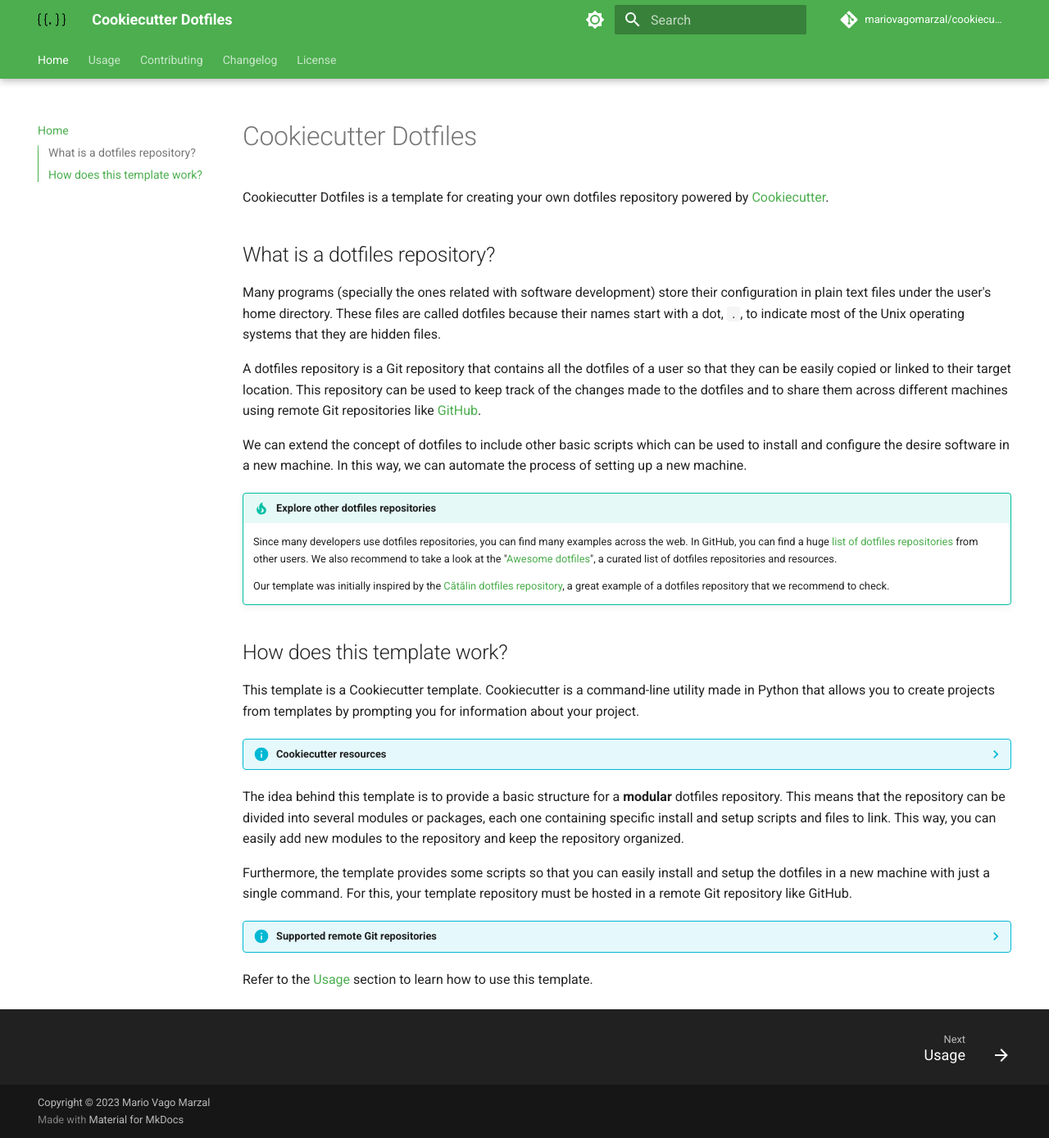
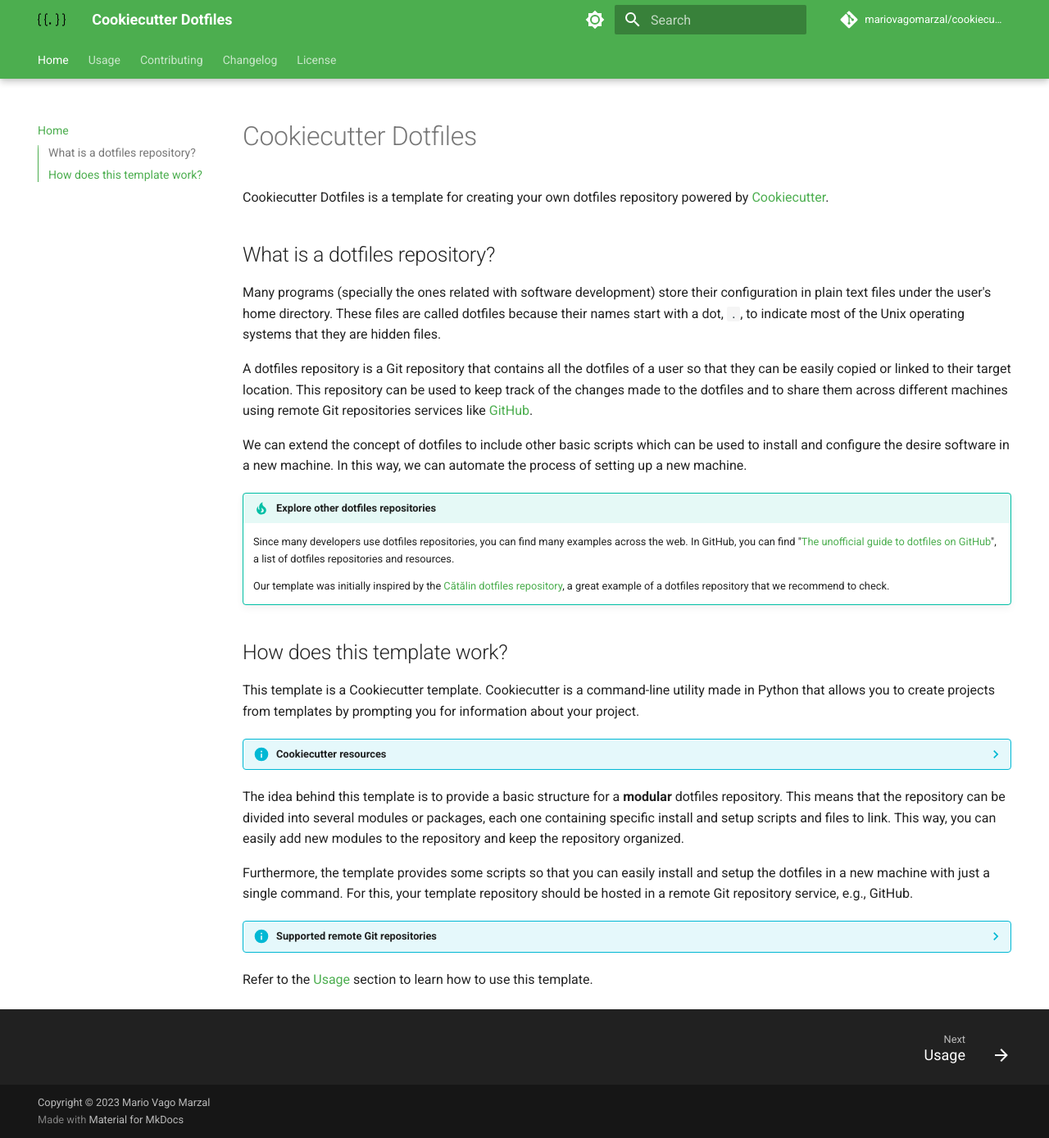
Before and after one commit to mariovagomarzal/cookiecutter-dotfiles, an MkDocs documentation site: the page built from docs/index.md, in a window 1280 px wide and 1388 px high. Shown: the whole window at 82% size. Built offline with MkDocs 1.6.1 and Material for MkDocs 9.7.7, drawn with Linux system fonts in a browser that asks for light colours; comment, search, counter and statistics services are not loaded.

Commit message:
Edit some general information about dotfiles

```diff
--- a/docs/index.md
+++ b/docs/index.md
@@ -14,7 +14,7 @@
 user so that they can be easily copied or linked to their target location.
 This repository can be used to keep track of the changes made to the
 dotfiles and to share them across different machines using remote Git
-repositories like [GitHub](https://github.com).
+repositories services like [GitHub](https://github.com).
 
 We can extend the concept of dotfiles to include other basic scripts which can
 be used to install and configure the desire software in a new machine. In this
@@ -23,10 +23,8 @@
 !!! tip "Explore other dotfiles repositories"
 
     Since many developers use dotfiles repositories, you can find many examples
-    across the web. In GitHub, you can find a huge [list of dotfiles repositories](
-    https://github.com/search?q=dotfiles&type=repositories) from other users. We also recommend to take a
-    look at the "[Awesome dotfiles](https://github.com/webpro/awesome-dotfiles)",
-    a curated list of dotfiles repositories and resources.
+    across the web. In GitHub, you can find "[The unofficial guide to dotfiles on GitHub](https://dotfiles.github.io/)",
+    a list of dotfiles repositories and resources.
 
     Our template was initially inspired by the [Cătălin dotfiles repository](
     https://github.com/alrra/dotfiles), a great example of a dotfiles repository
@@ -51,7 +49,7 @@
 
 Furthermore, the template provides some scripts so that you can easily install
 and setup the dotfiles in a new machine with just a single command. For this,
-your template repository must be hosted in a remote Git repository like GitHub.
+your template repository should be hosted in a remote Git repository service, e.g., GitHub.
 
 ??? info "Supported remote Git repositories"
 
```
